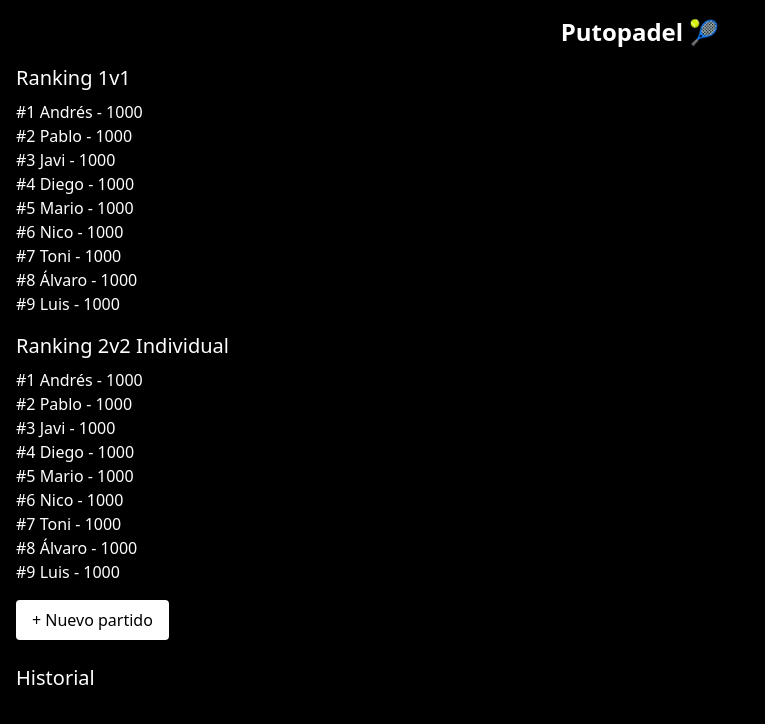
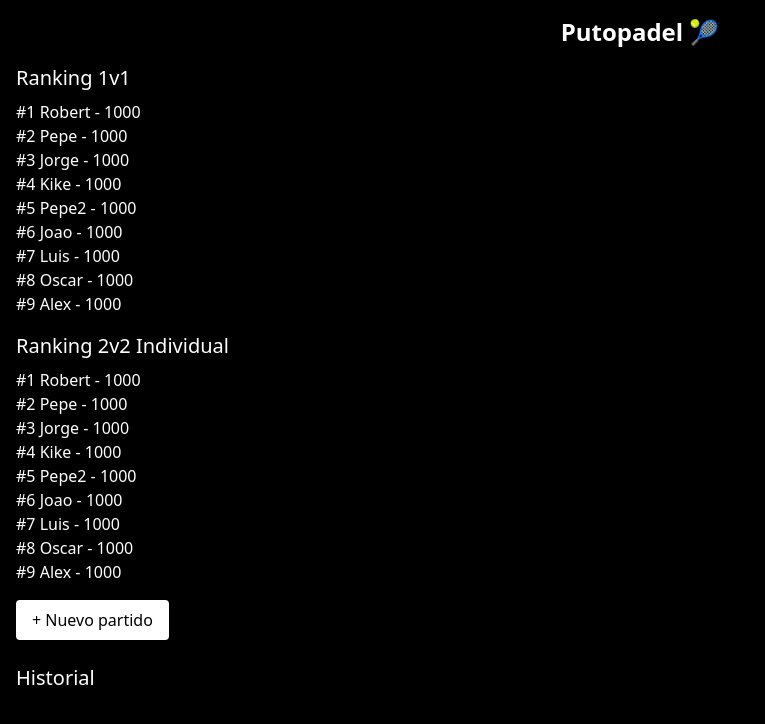
Before and after one commit to Sequerim/putopadel, a React (Vite) app: page / in a window 1280 px wide. Shown: the top 724 px of the page, without its empty margins (0-765 px from the left). Built offline with nearby package versions, Linux system fonts and the light colour scheme.

Commit message:
Actualizo App.jsx con ranking y lógica completa

```diff
--- a/src/App.jsx
+++ b/src/App.jsx
@@ -2,15 +2,15 @@
 import React, { useState } from "react";
 
 const initialPlayers = [
-  { name: "Andrés", elo1v1: 1000, elo2v2: 1000 },
-  { name: "Pablo", elo1v1: 1000, elo2v2: 1000 },
-  { name: "Javi", elo1v1: 1000, elo2v2: 1000 },
-  { name: "Diego", elo1v1: 1000, elo2v2: 1000 },
-  { name: "Mario", elo1v1: 1000, elo2v2: 1000 },
-  { name: "Nico", elo1v1: 1000, elo2v2: 1000 },
-  { name: "Toni", elo1v1: 1000, elo2v2: 1000 },
-  { name: "Álvaro", elo1v1: 1000, elo2v2: 1000 },
+  { name: "Robert", elo1v1: 1000, elo2v2: 1000 },
+  { name: "Pepe", elo1v1: 1000, elo2v2: 1000 },
+  { name: "Jorge", elo1v1: 1000, elo2v2: 1000 },
+  { name: "Kike", elo1v1: 1000, elo2v2: 1000 },
+  { name: "Pepe2", elo1v1: 1000, elo2v2: 1000 },
+  { name: "Joao", elo1v1: 1000, elo2v2: 1000 },
   { name: "Luis", elo1v1: 1000, elo2v2: 1000 },
+  { name: "Oscar", elo1v1: 1000, elo2v2: 1000 },
+  { name: "Alex", elo1v1: 1000, elo2v2: 1000 },
 ];
 
 function calculateExpectedScore(eloA, eloB) {
```
